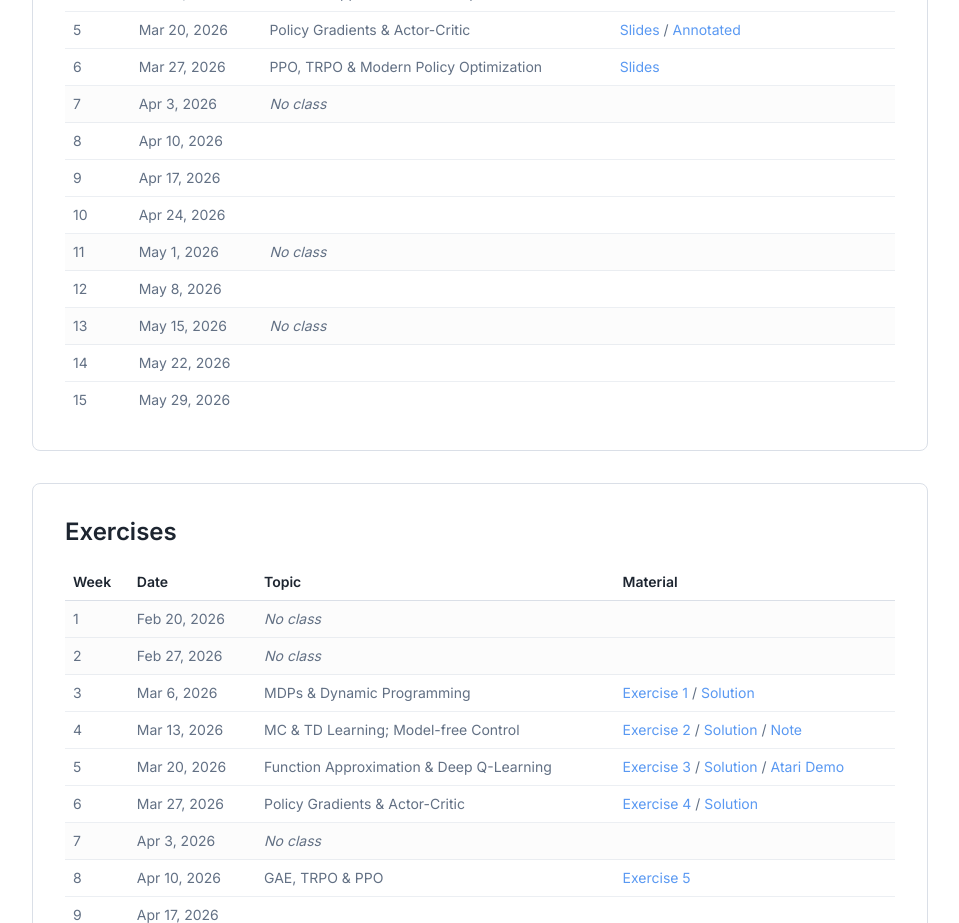
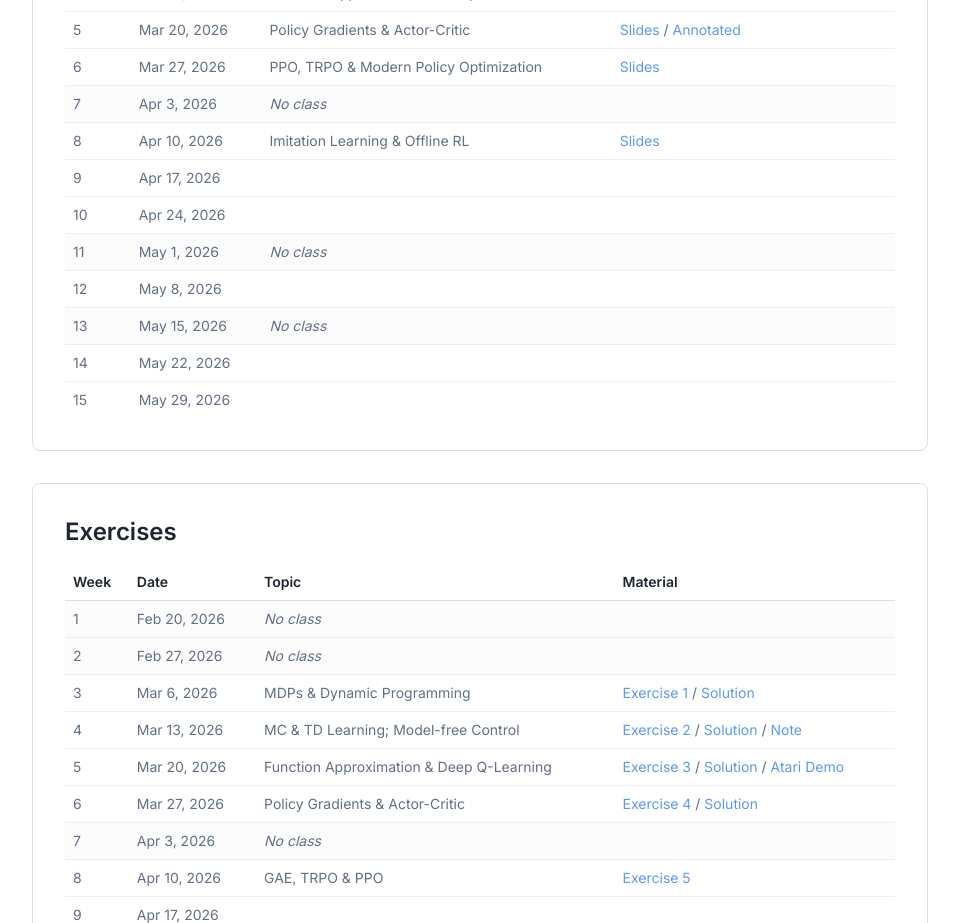
Before and after one commit to ilijabogunovic/rhine-ai, a React (Vite) app: page /teaching in a window 1280 px wide. Shown: the part 2900-3823 px from the top of the page, without its empty margins (160-1119 px from the left). Built offline with nearby package versions, Linux system fonts and the light colour scheme.

Commit message:
Add Lecture 6: Imitation Learning & Offline RL to Teaching page
Co-Authored-By: Claude Opus 4.6 (1M context) <noreply@anthropic.com>

```diff
--- a/src/pages/Teaching.tsx
+++ b/src/pages/Teaching.tsx
@@ -154,7 +154,7 @@ const Teaching = () => {
                       <tr className="border-b border-border/50"><td className="py-2 px-2">5</td><td className="py-2 px-2">Mar 20, 2026</td><td className="py-2 px-2">Policy Gradients & Actor-Critic</td><td className="py-2 px-2"><ProtectedDownload href="/lectures/lecture4.pdf" filename="lecture4.pdf" password="rl">Slides</ProtectedDownload> / <ProtectedDownload href="/lectures/lecture4_annotated.pdf" filename="lecture4_annotated.pdf" password="rl">Annotated</ProtectedDownload></td></tr>
                       <tr className="border-b border-border/50"><td className="py-2 px-2">6</td><td className="py-2 px-2">Mar 27, 2026</td><td className="py-2 px-2">PPO, TRPO & Modern Policy Optimization</td><td className="py-2 px-2"><ProtectedDownload href="/lectures/lecture5.pdf" filename="lecture5.pdf" password="rl">Slides</ProtectedDownload></td></tr>
                       <tr className="border-b border-border/50 bg-muted/30"><td className="py-2 px-2">7</td><td className="py-2 px-2">Apr 3, 2026</td><td className="py-2 px-2 italic">No class</td><td className="py-2 px-2"></td></tr>
-                      <tr className="border-b border-border/50"><td className="py-2 px-2">8</td><td className="py-2 px-2">Apr 10, 2026</td><td className="py-2 px-2"></td><td className="py-2 px-2"></td></tr>
+                      <tr className="border-b border-border/50"><td className="py-2 px-2">8</td><td className="py-2 px-2">Apr 10, 2026</td><td className="py-2 px-2">Imitation Learning & Offline RL</td><td className="py-2 px-2"><ProtectedDownload href="/lectures/lecture6.pdf" filename="lecture6.pdf" password="rl">Slides</ProtectedDownload></td></tr>
                       <tr className="border-b border-border/50"><td className="py-2 px-2">9</td><td className="py-2 px-2">Apr 17, 2026</td><td className="py-2 px-2"></td><td className="py-2 px-2"></td></tr>
                       <tr className="border-b border-border/50"><td className="py-2 px-2">10</td><td className="py-2 px-2">Apr 24, 2026</td><td className="py-2 px-2"></td><td className="py-2 px-2"></td></tr>
                       <tr className="border-b border-border/50 bg-muted/30"><td className="py-2 px-2">11</td><td className="py-2 px-2">May 1, 2026</td><td className="py-2 px-2 italic">No class</td><td className="py-2 px-2"></td></tr>
```
Also changed, not shown: 1 other file (tests, documents, lock files or other folders).
